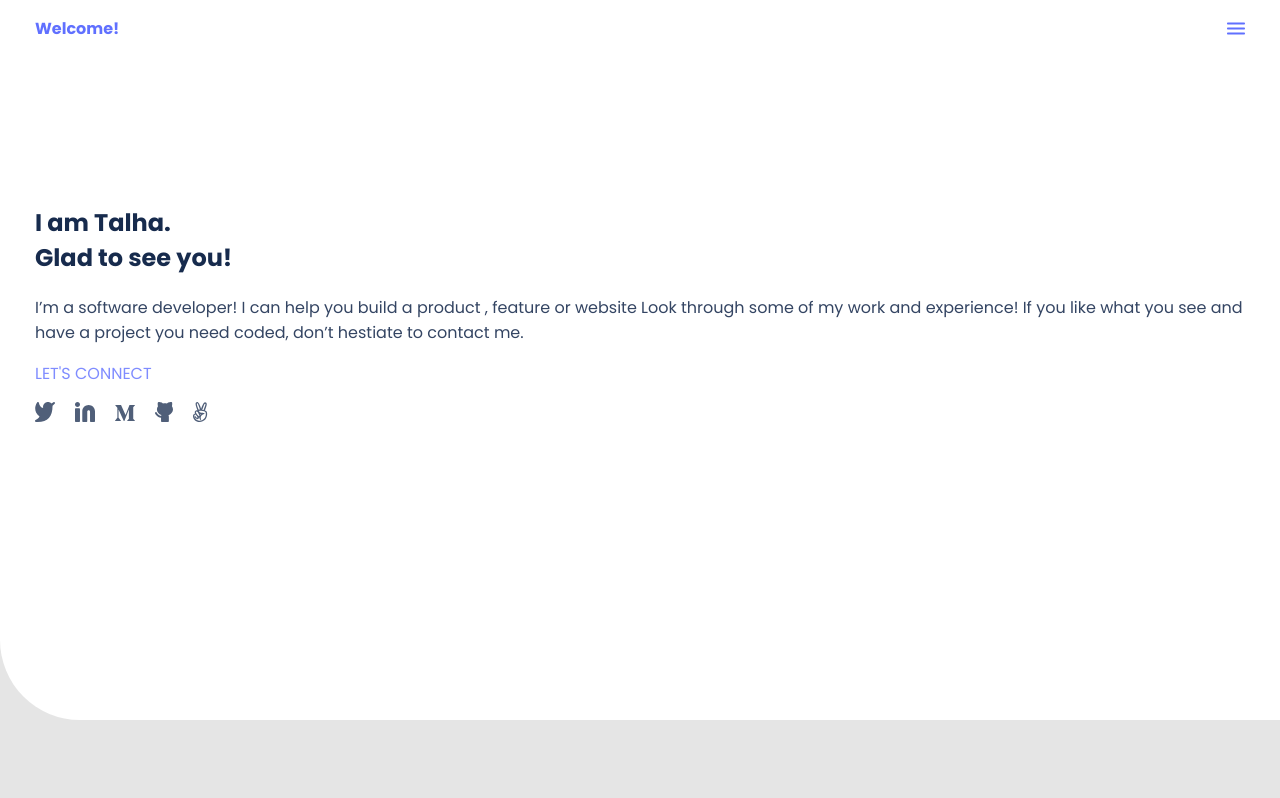
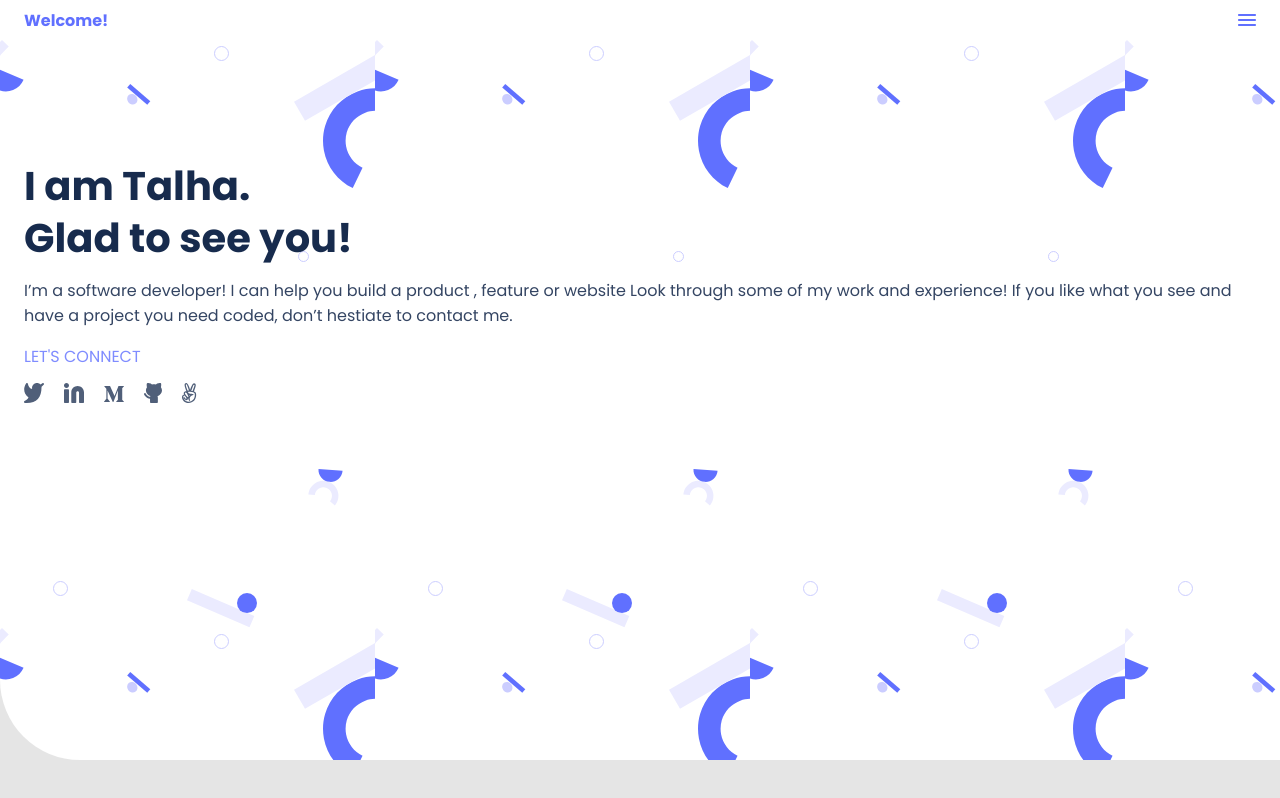
Before and after one commit to tkz96/My-Portfolio-Website, a website: page index.html in a window 1280 px wide. Drawn offline with Linux system fonts and the light colour scheme.

Commit message:
Added background image and completed the design

```diff
--- a/index.html
+++ b/index.html
@@ -12,14 +12,14 @@
 </head>
 <body>
 
+    <header>
+        <nav class="app-header">
+        <p class="logo-placeholder">Welcome!</p>
+                <img src="menu-button.svg" alt="Navigation">
+        </nav>
+    </header>
+    <div class="app-wrapper">
 
-    <div class="app-wrapper">
-        <header>
-            <nav class="app-header">
-            <p class="logo-placeholder">Welcome!</p>
-                    <img src="menu-button.svg" alt="Navigation">
-            </nav>
-        </header>
         <section class="welcome-line">
             <h2>I am Talha.<br>Glad to see you!</h2>
             <p>I’m a software developer! I can help you build a product , feature or website Look through some of my work and experience! If you like what you see and have a project you need coded, don’t hestiate to contact me.
--- a/styles.css
+++ b/styles.css
@@ -3,6 +3,7 @@
   list-style: none;
   gap: 20px;
   align-items: center;
+  margin: 0px;
   padding: 0px;
 }
 
@@ -10,27 +11,43 @@
   display: flex;
   /* border: 10px solid #172b4d;  */
   justify-content: space-between;
-  padding: 0 35px;
+  align-items: center;
+  padding: 0 24px;
+  background: #fff;
+  height: 40px;
+}
+
+.app-header p {
+  margin: 0px;
 }
 
 .welcome-line {
-  padding: 0 35px;
-  padding-top: 128px;
+  padding: 0 24px;
+  padding-top: 120px;
 }
 
 .app-wrapper {
   height: 720px;
   background-color: #fff;
   border-radius: 0 0 0 80px;
+  background-image: url("./header-shapes.svg");
 }
 
 h2 {
-  font-weight: bold;
+  font-weight: 700;
   color: #172b4d;
+  font-size: 40px;
+  padding: 0px;
+  margin: 0px;
+  margin-bottom: 12px;
+  line-height: 52px;
 }
 
 p {
   color: #344563;
+  margin: 0px;
+  margin-bottom: 12px;
+  padding: 2px 0;
   /* text-align: justify; */
   /* text-justify: inter-word; */
 }
```
